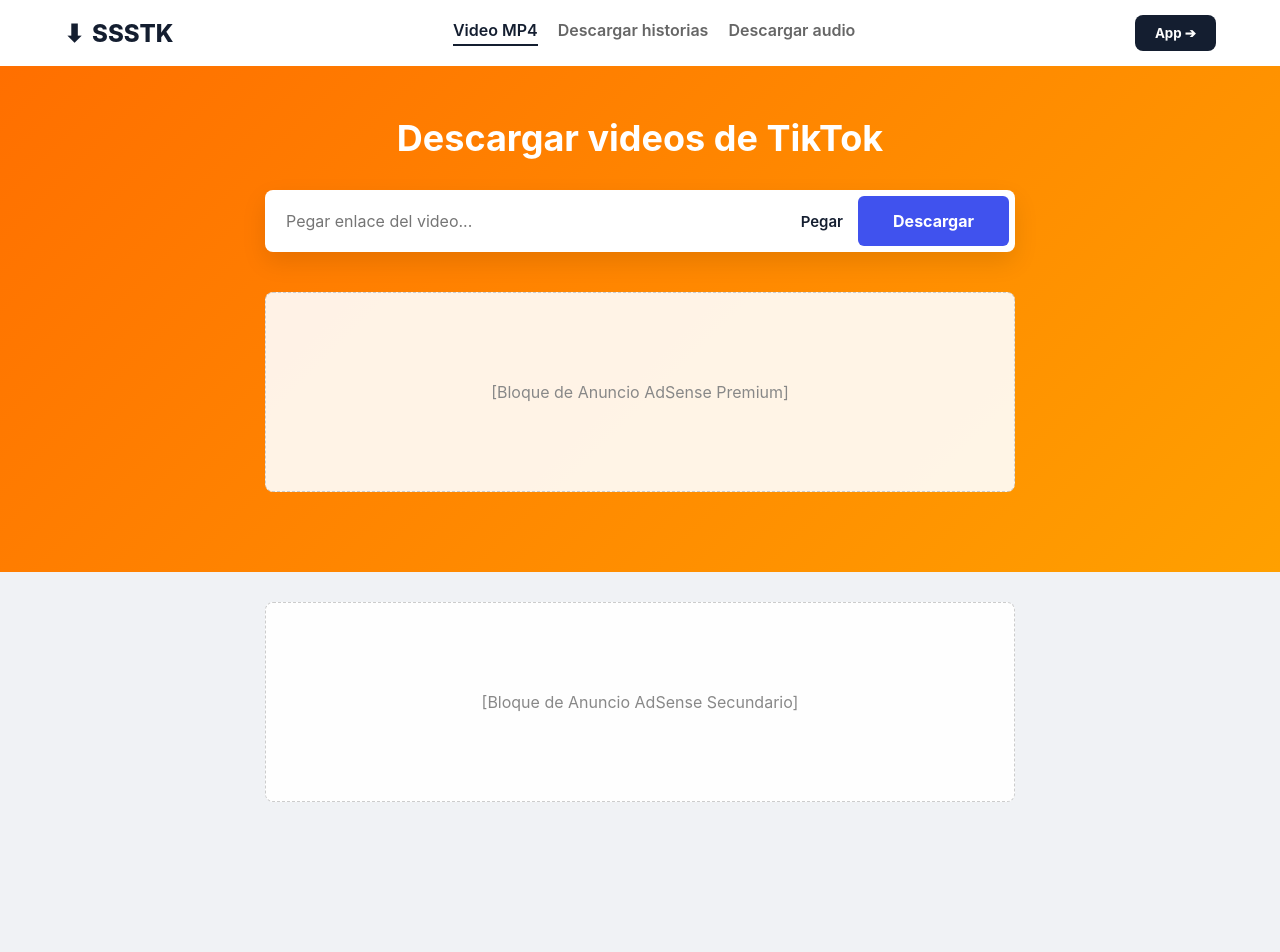
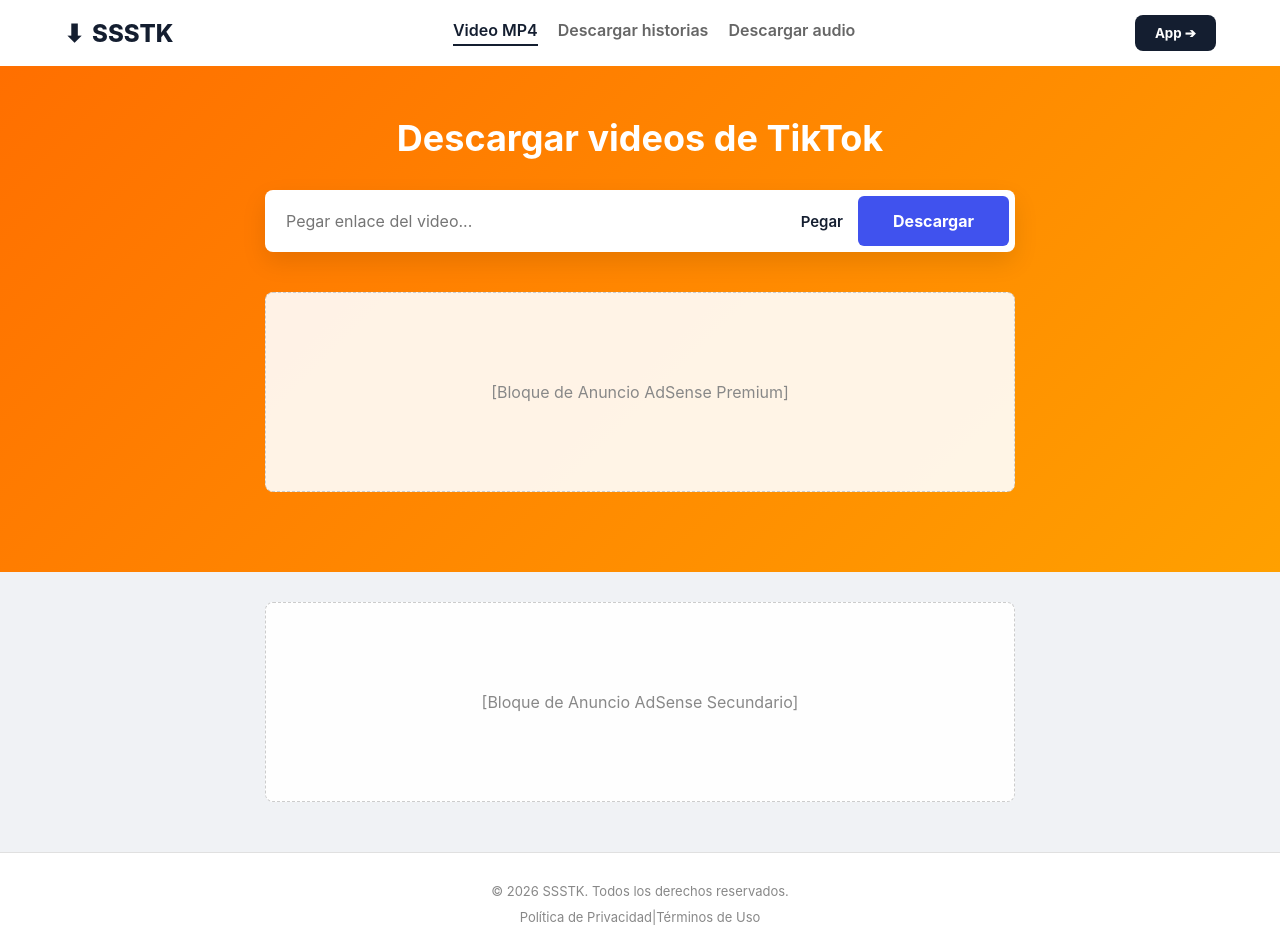
Before and after one commit to flexDr/SSSTK, a React (Create React App) app in the folder tiktok-frontend/: page / in a window 1280 px wide. Shown: the top 952 px of the page. Before the commit the page ends 802 px from the top, so only its background shows below. Built offline with nearby package versions, Linux system fonts and the light colour scheme.

Commit message:
Update App.js

```diff
--- a/tiktok-frontend/src/App.js
+++ b/tiktok-frontend/src/App.js
@@ -39,6 +39,15 @@
 
   const mostrarAlertaApp = () => {
     alert("¡Nuestra aplicación oficial para celulares estará disponible muy pronto!");
+  };
+
+  // Función simple para mostrar los textos legales requeridos por AdSense
+  const mostrarLegal = (tipo) => {
+    if (tipo === 'privacidad') {
+      alert("POLÍTICA DE PRIVACIDAD:\n\nNo almacenamos tus datos personales ni guardamos copias de los videos que descargas. Los archivos se procesan en tiempo real. Utilizamos cookies de terceros (como Google AdSense) para mostrar anuncios personalizados. Al usar nuestra web, aceptas el uso de estas cookies.");
+    } else {
+      alert("TÉRMINOS DE USO:\n\nEsta herramienta es estrictamente para uso personal. Respetamos los derechos de autor y no nos hacemos responsables del mal uso que los usuarios le den al contenido descargado. No debes usar los videos descargados con fines comerciales sin el permiso del creador original.");
+    }
   };
 
   return (
@@ -112,7 +121,6 @@
               )}
             </div>
 
-            {/* AQUÍ ESTÁN LOS DOS BOTONES JUNTOS */}
             <a href={resultado.download_url_mp4} download className="btn-download-preview">
               Descargar MP4
             </a>
@@ -137,6 +145,17 @@
           <span>[Bloque de Anuncio AdSense Secundario]</span>
         </div>
       </main>
+
+      {/* PIE DE PÁGINA OBLIGATORIO PARA GOOGLE ADSENSE */}
+      <footer className="footer-legal">
+        <p>© 2026 SSSTK. Todos los derechos reservados.</p>
+        <div className="footer-links">
+          <span onClick={() => mostrarLegal('privacidad')}>Política de Privacidad</span>
+          |
+          <span onClick={() => mostrarLegal('terminos')}>Términos de Uso</span>
+        </div>
+      </footer>
+
     </div>
   );
 }
```
